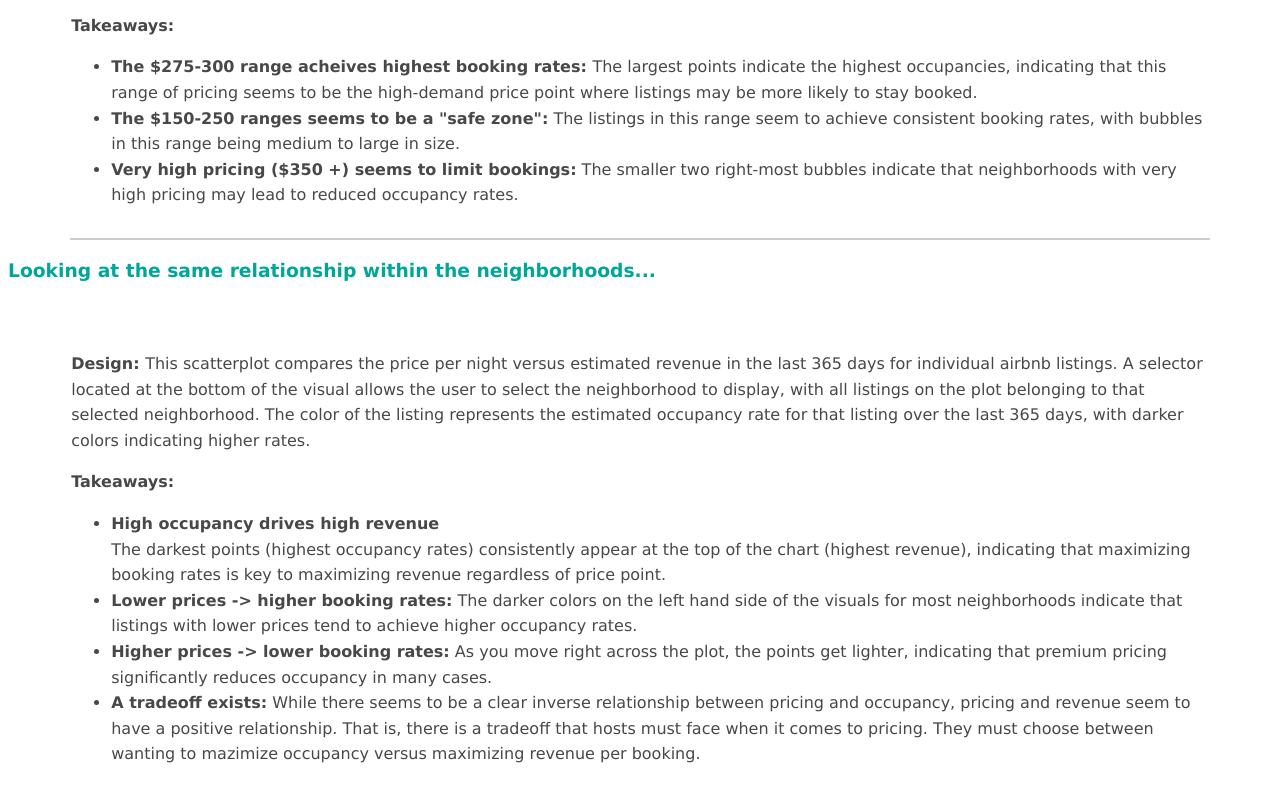
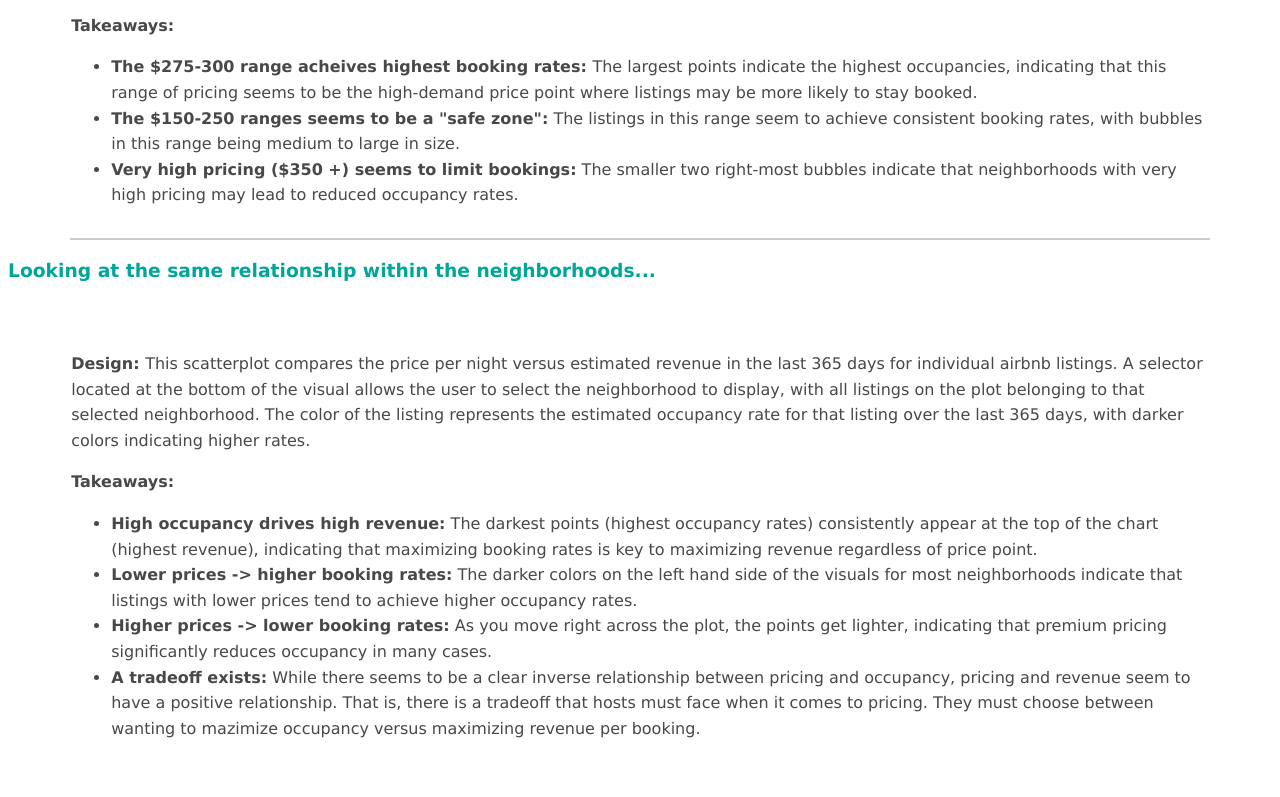
Before and after one commit to bdaylor13/ds4200project, a plain HTML site: page website/task1.html in a window 1280 px wide. Shown: the part 474-1271 px from the top of the page. After the commit the page ends 1245 px from the top, so only its background shows below. Drawn offline with Linux system fonts and the light colour scheme; a script that the page names is missing.

Commit message:
stylistic fix

```diff
--- a/website/task1.html
+++ b/website/task1.html
@@ -77,7 +77,7 @@
         </p>
         <p><b>Takeaways: </b></p>
         <ul>
-            <li><b>High occupancy drives high revenue</b><br>
+            <li><b>High occupancy drives high revenue:</b>
             The darkest points (highest occupancy rates) consistently appear at the top
             of the chart (highest revenue), indicating that maximizing booking rates is
             key to maximizing revenue regardless of price point.</li>
```
